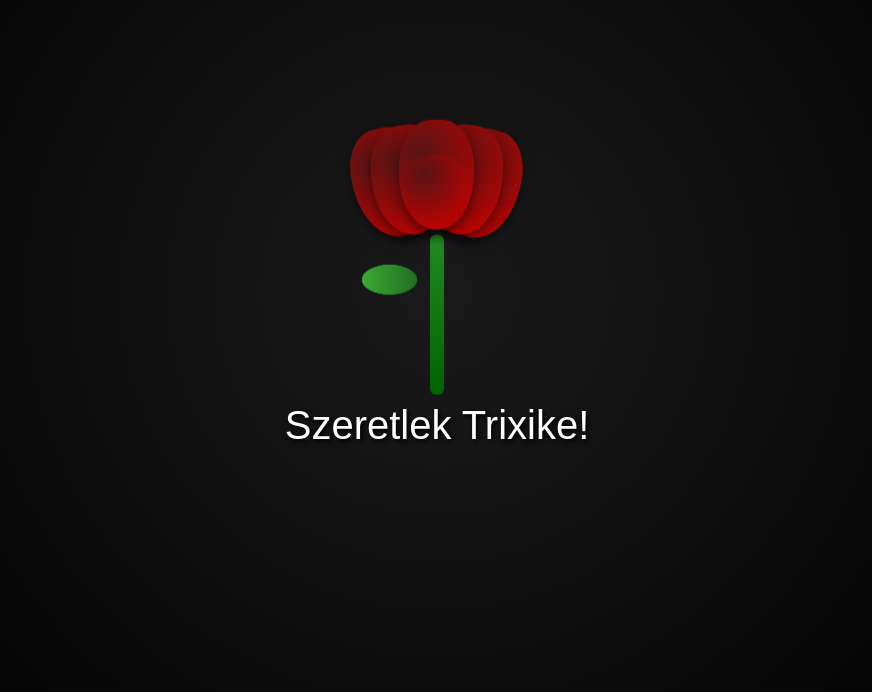
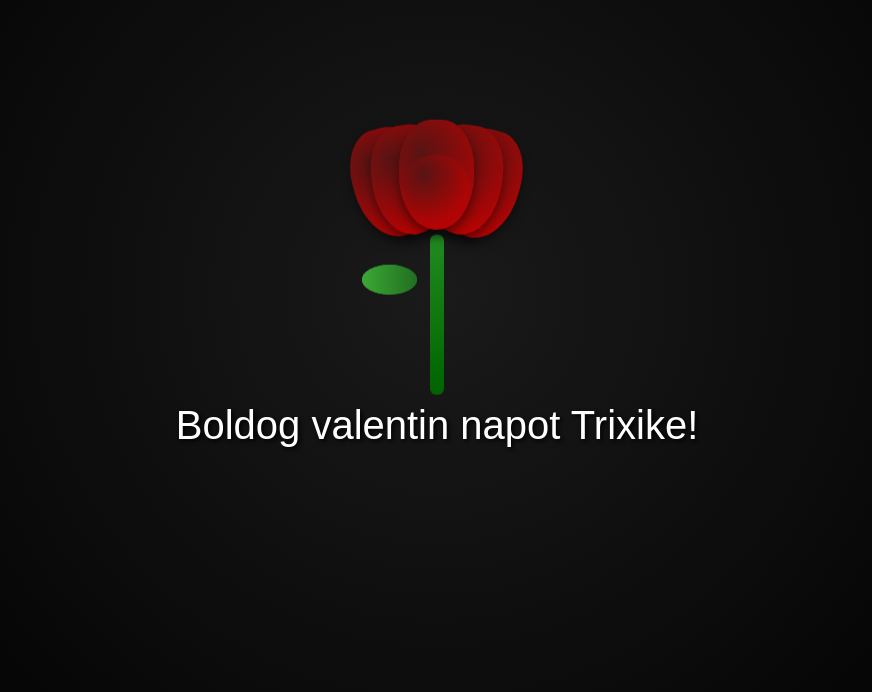
Before and after one commit to hajdupatya/hajdupatya.github.io, a plain HTML site: page index.html in a window 1280 px wide. Shown: the part 108-800 px from the top of the page, without its empty margins (203-1075 px from the left). Drawn offline with nearby package versions, Linux system fonts and the light colour scheme; a web font is replaced by a local one.

Commit message:
Update index.html

```diff
--- a/index.html
+++ b/index.html
@@ -115,7 +115,7 @@
     </div>
     <br>
     <div class="title col-sm-12">
-      <h1>Szeretlek Trixike!</h1>
+      <h1>Boldog valentin napot Trixike!</h1>
     </div>
     <script src="https://cdn.jsdelivr.net/npm/bootstrap@5.3.3/dist/js/bootstrap.bundle.min.js"></script>
     <script>
```
